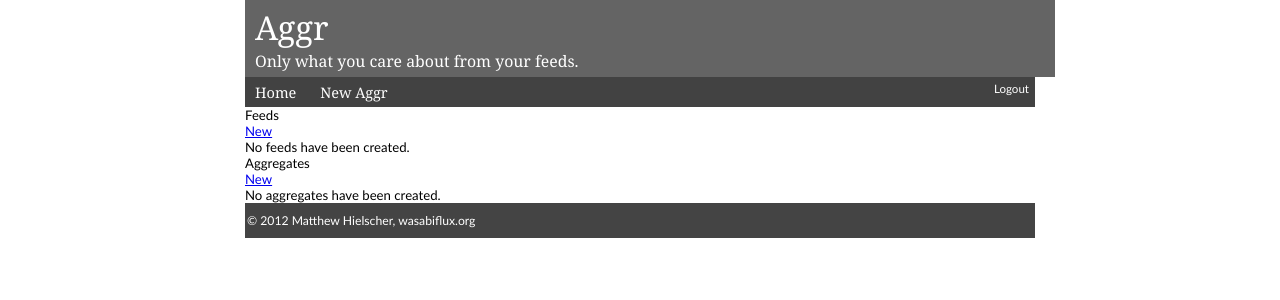
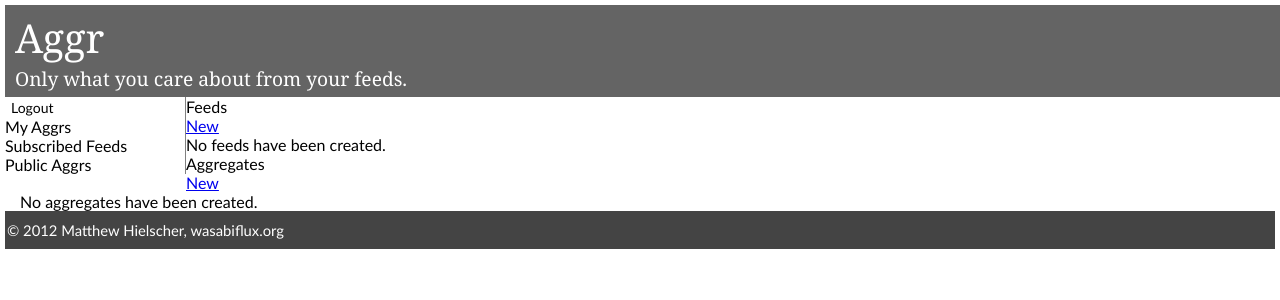
Before and after one commit to mhielscher/aggr, a Django app: page / in a window 1280 px wide. Shown: the top 300 px of the page. Run offline with Django 3.2, Linux system fonts and the light colour scheme; the visitor is signed in with stand-in values (Sample User, id 1); data that the repository does not hold is empty.

Commit message:
Created nav bar, partially styled.

```diff
--- a/aggr_app/static/css/base.css
+++ b/aggr_app/static/css/base.css
@@ -4,10 +4,10 @@ Styles for every page that inherits from base.html
 */
 
 body {
-    margin: 0 auto;
-    width: 790px;
+    width: auto;
+    margin: 5px;
     font: 100% "Trebuchet MS", Arial, Helvetica, sans-serif;
-    font-size: 0.825em;
+    /*font-size: 0.825em;*/
 }
 
 header {
@@ -34,32 +34,36 @@ header hgroup h2 {
     font-size: 1.2em;
 }
 
-nav {
-    width: 100%;
-    background-color: #424242;
-    color: white;
+nav.sidebar {
+    float: left;
+    left: 0;
+    top: 0;
+    width: 180px;
+    border-right: 1px solid gray;
 }
 
-nav ul {
-    font: 1.1em Georgia, serif;
-    list-style: none;
-    padding: 5px 0px;
-    float: left;
+nav.sidebar ul.tab-bar {
+    display: none;
 }
 
-nav ul li {
-    padding: 10px;
-    display: inline;
+nav section ul {
+    font: 1.1em Georgia, serif;
+    font-weight: bold;
+    list-style: none;
+    padding-left: 5px;
+}
+
+nav section ul li {
+    padding-top: 3px;
 }
 
 nav a {
-    color: white;
+    color: black;
     text-decoration: none;
 }
 
 nav form#login, nav form#logout {
-    padding: 3px 0px;
-    float: right;
+
 }
 
 nav form#login input {
@@ -70,19 +74,15 @@ nav form#login button, nav form#logout button {
     font: inherit;
     font-size: 0.875em;
     background-color: transparent;
-    color: white;
+    color: black;
     border: none;
     cursor: pointer;
     line-height: normal;
 
 }
 
-div.clear {
-    clear: both;
-}
-
 div.content {
-
+    margin-left: 15px;
 }
 
 footer {
@@ -90,4 +90,5 @@ footer {
     background-color: #444444;
     color: white;
     font-size: 0.925em;
+    clear: both;
 }
--- a/aggr_app/templates/aggr_app/base.html
+++ b/aggr_app/templates/aggr_app/base.html
@@ -11,6 +11,11 @@
     </head>
     <body>
         {% include "aggr_app/header.html" %}
+        {% if request.user.is_authenticated %}
+            {% include "aggr_app/user_nav.html" %}
+        {% else %}
+            {% include "aggr_app/anon_nav.html" %}
+        {% endif %}
         <div class="content">
             {% block content %}
             {% endblock %}
--- a/aggr_app/templates/aggr_app/header.html
+++ b/aggr_app/templates/aggr_app/header.html
@@ -4,36 +4,3 @@
         <h2>Only what you care about from your feeds.</h2>
     </hgroup>
 </header>
-<nav>
-    {% if user.is_authenticated %}
-        <ul>
-            <li><a href="{% url aggr_app.views.home %}">Home</a></li>
-            <li><a href="{% url aggr_app.views.new_aggr %}">New Aggr</a></li>
-        </ul>
-        <div class="separator"></div>
-        <form id="logout" method="POST" action="{% url django.contrib.auth.views.logout next_page=request.path %}">
-            {% csrf_token %}
-            <button type="submit">Logout</button>
-        </form>
-        <div class="clear"></div>
-    {% else %}
-        <ul>
-            <li><a href="/">Index</a></li>
-            <li><a href="{% url aggr_app.views.new_aggr %}">New Aggr</a></li>
-        </ul>
-        <div class="separator"></div>
-        <form id="login" name="login" method="POST" action="{% url django.contrib.auth.views.login %}">
-            {% csrf_token %}
-            <input type="hidden" name="next" value="{{ request.path }}" />
-            <table>
-                <tr>
-                    <td><input type="text" name="username" value="" size="12" /></td>
-                    <td><input type="password" name="password" value="" size="12" /></td>
-                    <td><button type="submit">Login</button></td>
-                </tr>
-            </table>
-            <a href="{% url registration.views.register %}">Register</a>
-        </form>
-        <div class="clear"></div>
-    {% endif %}
-</nav>
--- /dev/null
+++ b/aggr_app/templates/aggr_app/user_nav.html
@@ -0,0 +1,39 @@
+<nav class="sidebar">
+    <form id="logout" method="POST" action="{% url django.contrib.auth.views.logout next_page=request.path %}">
+        {% csrf_token %}
+        <button type="submit">Logout</button>
+    </form>
+    <div id="tabs">
+        <ul class="tab-bar">
+            <li><a href="#aggr-tab">My Aggrs</a></li>
+            <li><a href="#feed-tab">Feeds</a></li>
+            <li><a href="#public-tab">Public Aggrs</a></li>
+        </ul>
+        <section id="aggr-tab">
+            <h3>My Aggrs</h3>
+            <ul>
+                {% for aggr in my_aggrs %}
+                    <li><a href="{% url aggr_app.views.aggr_detail aggr.id %}">{{ aggr.name }}</a></li>
+                {% endfor %}
+            </ul>
+        </section>
+        <section id="feed-tab">
+            <h3>Subscribed Feeds</h3>
+            <ul>
+                {% for feed in subscribed_feeds %}
+                    <li><a href="{% url aggr_app.views.feed_detail feed.id %}">{{ feed.name }}</a></li>
+                {% endfor %}
+            </ul>
+        </section>
+        <section id="public-tab">
+            <h3>Public Aggrs</h3>
+            <ul>
+                {% for aggr in public_aggrs %}
+                    <li><a href="{% url aggr_app.views.aggr_detail aggr.id %}">{{ aggr.name }}</a></li>
+                {% endfor %}
+            </ul>
+        </section>
+    </div>
+</nav>
+<div class="clear">
+</div>
```
Also changed, not shown: aggr_app/templates/aggr_app/anon_nav.html (added, +28 -0 lines).
